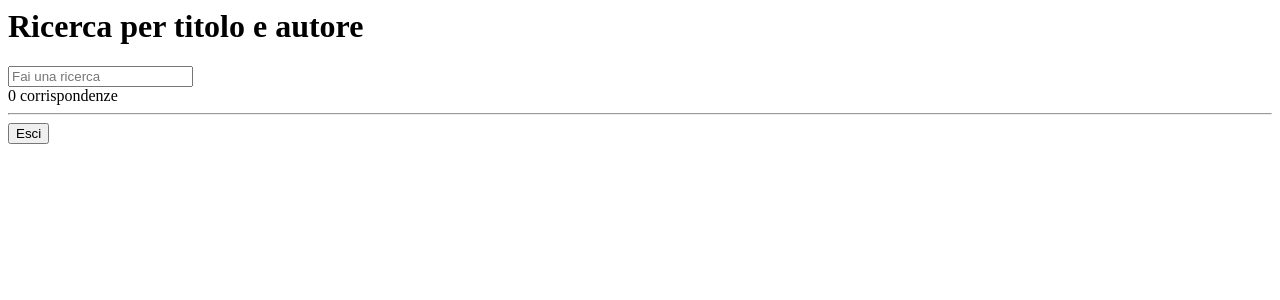
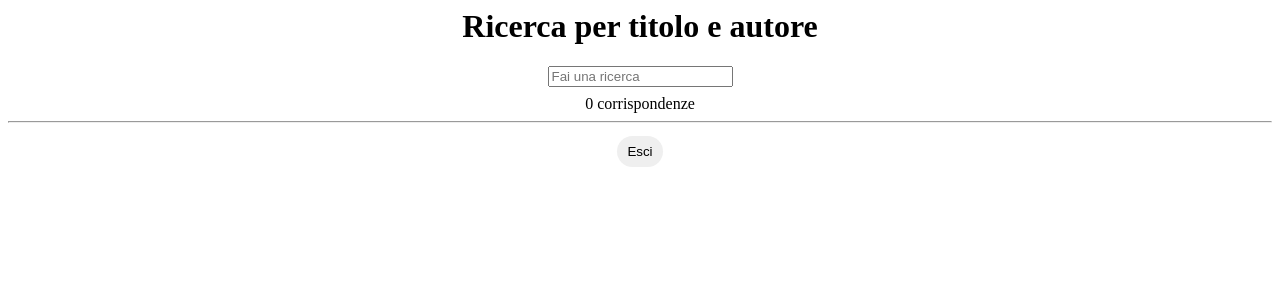
Before and after one commit to matildeec/SSWfinal, an Angular app: page / in a window 1280 px wide. Both pictures are taken after a click on the button "Ricerca". Shown: the top 300 px of the page. Built offline with nearby package versions, Linux system fonts and the light colour scheme; no server answers.

Commit message:
7 files modified

```diff
--- a/src/global_styles.css
+++ b/src/global_styles.css
@@ -1 +1,16 @@
 /* Add application styles & imports to this file! */
+body {
+  text-align: center;
+}
+
+button {
+  border-radius: 18px;
+  margin: 5px;
+  padding: 8px 10px 8px 10px;
+  border: none;
+}
+
+label {
+  margin: 5px;
+  font-weight: bold;
+}
--- a/src/root/inserimento/inserimento.component.css
+++ b/src/root/inserimento/inserimento.component.css
@@ -0,0 +1,8 @@
+.form input {
+  margin: 3px;
+}
+
+.notifica {
+  padding: 5px;
+  color: red;
+}
--- a/src/root/inserimento/inserimento.component.html
+++ b/src/root/inserimento/inserimento.component.html
@@ -1,10 +1,10 @@
 <div *ngIf='selezione'>
   <h1>Inserimento di un nuovo volume</h1>
-  <div>
+  <div class=form>
     <label>Autore: </label> <input type="text" placeholder="es. Dante Alighieri" #autore /><br>
     <label>Titolo: </label> <input type="text" placeholder="es. Divina Commedia" #titolo /><br>
     <label>Posizione: </label> <input type="text" placeholder="es. S1P1" #posizione />
-    <span> {{notifica}}</span><br>
+    <div class='notifica'> {{notifica}}</div>
   </div>
 
   <button (click)="Inserisci(autore.value, titolo.value, posizione.value)">Inserisci</button> <br>
--- a/src/root/inserimento/inserimento.component.ts
+++ b/src/root/inserimento/inserimento.component.ts
@@ -18,15 +18,22 @@ export class InserimentoComponent {
   constructor(private archivio: ArchivioService) { }
 
   Clean(): void {
+    this.notifica = '';
     this.selezione = false;
     this.cambioSelezione.emit(this.selezione);
   }
 
   Inserisci(autore: string, titolo: string, posizione: string): void {
+    if (autore.trim() === '' || titolo.trim() === '' || posizione.trim() === '') {
+      this.notifica = 'I campi non possono essere vuoti';
+      return;
+    }
+
     if (this.archivio.Inventario.some(item => item.posizione === posizione.toUpperCase())) { //verifica se la posizione è già presente nell'inventario
       this.notifica = 'Posizione già occupata';
       return;
     }
+
     this.archivio.aggiungiLibro(autore, titolo, posizione.toUpperCase(), '');
     this.Clean();
   }
--- a/src/root/ricerca/descrizione/descrizione.component.html
+++ b/src/root/ricerca/descrizione/descrizione.component.html
@@ -1,13 +1,13 @@
 <h2>Descrizione del documento</h2>
 <div>{{volumeTrovato.posizione}}</div>
-<div>Autore: {{volumeTrovato.autore}}</div>
-<div>Titolo: {{volumeTrovato.titolo}}</div>
+<div><label>Autore:</label>{{volumeTrovato.autore}}</div>
+<div><label>Titolo:</label>{{volumeTrovato.titolo}}</div>
 
 <ng-template *ngIf="volumeTrovato.nominativo === ''; then bloccoIf else bloccoElse"></ng-template>
 <ng-template #bloccoIf>
   <!-- Contenuto del template da visualizzare se il nominativo è una stringa vuota -->
   <h3>Prestito</h3>
-  <label>Nominativo: </label> <input type="text" placeholder="Inserisci il nominativo" #nome (keyup.enter)="Presta(nome.value)"/><br>
+  <label>Nominativo:</label><input type="text" placeholder="Inserisci il nominativo" #nome (keyup.enter)="Presta(nome.value)"/><br>
   <h3>Rimozione</h3>
   <button (click)='Rimuovi()'>Rimuovi</button>
 </ng-template>
--- a/src/root/ricerca/ricerca.component.css
+++ b/src/root/ricerca/ricerca.component.css
@@ -0,0 +1,3 @@
+.output {
+  margin: 8px;
+}
--- a/src/root/ricerca/ricerca.component.html
+++ b/src/root/ricerca/ricerca.component.html
@@ -5,7 +5,7 @@
   <ng-template #bloccoIf>
     <h1>Ricerca per titolo e autore</h1>
     <input id="ricerca" type="text" placeholder="Fai una ricerca" (keyup)="SearchOnInput($event)" />
-    <div>{{output}} corrispondenze</div>
+    <div class='output'>{{output}} corrispondenze</div>
   </ng-template>
 
   <ng-template #bloccoElse>
```
